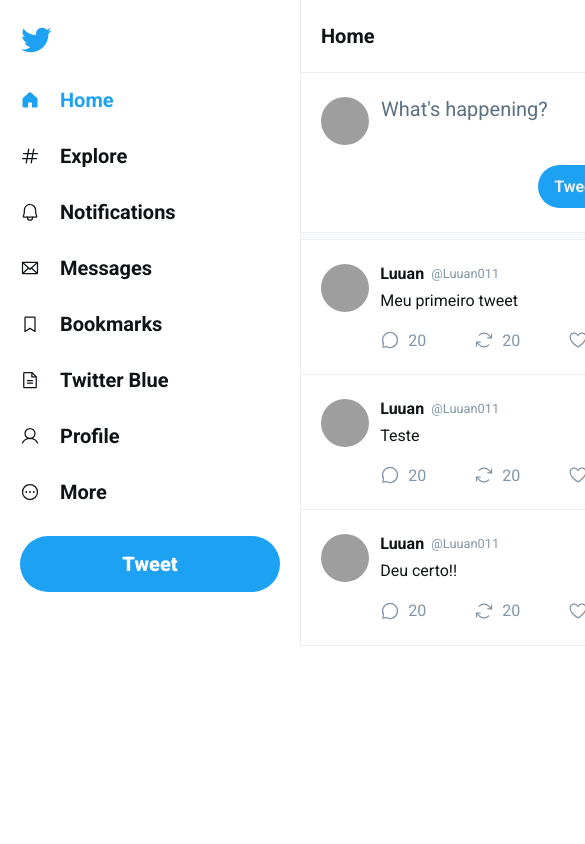
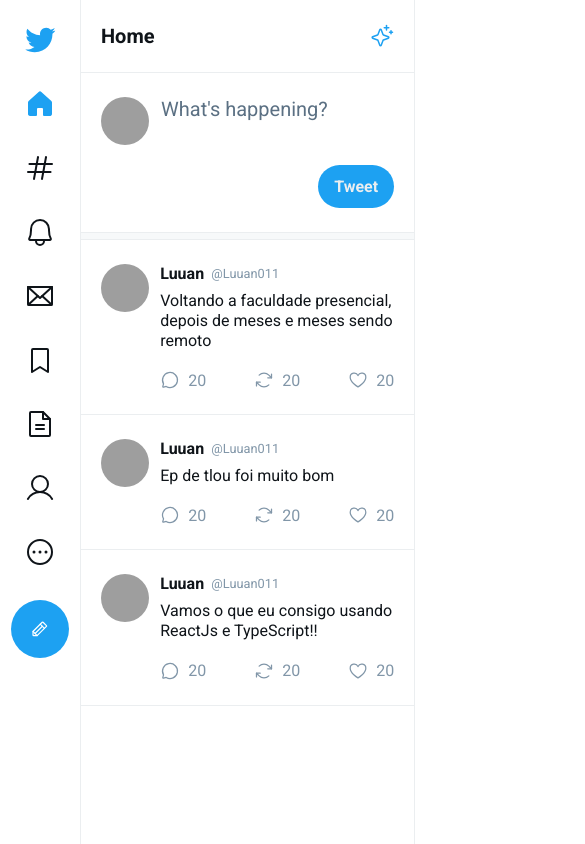
Before and after one commit to Luuan11/react-twitter-ui, a React (Vite) app: page / in a window 390 px wide. Shown: the top 844 px of the page, 585 px wide, since content can reach past the window. Built offline with nearby package versions, Linux system fonts and the light colour scheme; grey boxes are pictures that could not be loaded.

Commit message:
:rocket: Project Done

```diff
--- a/src/components/Sidebar.css
+++ b/src/components/Sidebar.css
@@ -17,6 +17,11 @@
     gap: 2rem;
 }
 
+.sidebar-nav a svg{
+    width: 2rem;
+    height: 2rem;
+}
+
 .sidebar-nav a{
     display: flex;
     align-items: center;
@@ -33,7 +38,7 @@
 .sidebar .sidebar-btn{
     background: var(--twitter-color);
     border-radius: 9999px;
-    padding: 1rem;
+    padding: 1.2rem;
     display: flex;
     justify-content: center;
     width: 100%;
@@ -44,6 +49,25 @@
     border: none;
 }
 
+.sidebar-btn svg{
+    display: none;
+}
+
 .sidebar .sidebar-btn:hover{
     filter: brightness(0.9);
 }
+
+@media (max-width: 780px){
+    .sidebar{
+        padding: 1.5rem 0.7rem;
+        align-items: center;
+    }
+
+    .sidebar-nav a span, .sidebar-btn span{
+        display: none;
+    }
+
+    .sidebar-btn svg{
+        display: block;
+    }
+}
--- a/src/components/Sidebar.tsx
+++ b/src/components/Sidebar.tsx
@@ -1,8 +1,8 @@
 import twitterLogo from '../assets/twitter-logo.svg';
 
-import {DotsThreeCircle, User, FileText, BookmarkSimple, Envelope, Bell, Hash, House } from 'phosphor-react';
+import {DotsThreeCircle, User, FileText, BookmarkSimple, Envelope, Bell, Hash, House, Pencil } from 'phosphor-react';
 
-import { Link, NavLink } from 'react-router-dom';
+import { NavLink } from 'react-router-dom';
 
 import './Sidebar.css';
 
@@ -13,34 +13,37 @@
         <img src={twitterLogo} className="logo" alt="logo twitter" />
 
         <nav className="sidebar-nav">
-          <NavLink to="/" className='active'>
+          <NavLink to="/">
             <House weight='fill'/>
-            Home
+            <span>Home</span>
           </NavLink>
           <a href="">
             <Hash />
-            Explore</a>
+            <span>Explore</span></a>
           <a href="">
             <Bell />
-            Notifications</a>
+            <span>Notifications</span></a>
           <a href="">
             <Envelope />
-            Messages</a>
+            <span>Messages</span></a>
           <a href="">
             <BookmarkSimple />
-            Bookmarks</a>
+            <span>Bookmarks</span></a>
           <a href="">
             <FileText />
-            Twitter Blue</a>
+            <span>Twitter Blue</span></a>
           <a href="">
             <User />
-            Profile</a>
+            <span>Profile</span></a>
           <a href="">
             <DotsThreeCircle />
-            More</a>
+            <span>More</span></a>
         </nav>
 
-        <button className="sidebar-btn">Tweet</button>
+        <button className="sidebar-btn">
+          <span>Tweet</span>
+          <Pencil />
+          </button>
       </aside>
     )
 }
--- a/src/global.css
+++ b/src/global.css
@@ -25,16 +25,3 @@
 a{
     color: inherit;
 }
-
-/* twitter page */
-.layout {
-    margin: 0 auto;
-    max-width: 1000px;
-    display: grid;
-    grid-template-columns: 300px 1fr;
-}
-
-.content{
-    border-left: 1px solid #ebeef0;
-    border-right: 1px solid #ebeef0;
-}
--- /dev/null
+++ b/src/layouts/Default.css
@@ -0,0 +1,19 @@
+/* twitter page */
+.layout {
+    margin: 0 auto;
+    max-width: 1000px;
+    min-height: 100vh;
+    display: grid;
+    grid-template-columns: 300px 1fr;
+}
+
+.content{
+    border-left: 1px solid #ebeef0;
+    border-right: 1px solid #ebeef0;
+}
+
+@media (max-width: 780px){
+    .layout{
+        grid-template-columns: 80px 1fr;
+    }
+}
--- a/src/layouts/Default.tsx
+++ b/src/layouts/Default.tsx
@@ -1,6 +1,7 @@
 import { Outlet } from "react-router-dom";
+import { Sidebar } from "../components/Sidebar";
 
-import { Sidebar } from "../components/Sidebar";
+import './Default.css'
 
 export function Default() {
     return(
--- a/src/pages/Status.css
+++ b/src/pages/Status.css
@@ -24,7 +24,7 @@
     flex: 1;
     border: 0;
     font-size: 1rem;
-    font-weight: 600;
+    font-weight: 400;
     margin-top: 1.25rem;
     resize: none;
 }
--- a/src/pages/Status.tsx
+++ b/src/pages/Status.tsx
@@ -1,9 +1,10 @@
-import { FormEvent, useState } from "react"
+import { FormEvent, KeyboardEvent, useState } from "react"
 import { Header } from "../components/Header"
 import { Separator } from "../components/Separator"
 import { Tweet } from "../components/Tweet"
 
 import './Status.css'
+import { PaperPlaneRight } from "phosphor-react"
 
 export function Status(){
     const [newAnswer, setNewAnswer] = useState('')
@@ -13,21 +14,26 @@
         'Verdade',
     ])
 
-    function createNewAnswer(event: FormEvent){
+    function createNewAnswer(event: FormEvent) {
         event.preventDefault()
 
-        setAnswers([...answers, newAnswer])
+        setAnswers([newAnswer, ...answers])
+        setNewAnswer('')
+      }
 
-        //deletando o value do textarea
-        setNewAnswer('')
-    }
+      function handleHotkeySubmit(event: KeyboardEvent) {
+        if (event.key === 'Enter') {
+          setAnswers([newAnswer, ...answers])
+          setNewAnswer('')
+        }
+      }
 
     return(
         <main className="status">
 
             <Header title='Tweet' />
 
-            <Tweet content="Lorem ipsum dolor sit amet, consectetur adipisicing elit. Aliquid perspiciatis soluta voluptatum ratione veniam repellat enim impedit natus quae voluptate autem, itaque quia dicta iusto delectus dolorum ipsam sequi quidem!" />
+            <Tweet content="Olá passarinhos azuis, me chamo Luan Fernando e sou fascinado por programação e gosto muito de tecnologia, quero muito me tornar dev front-end, alguém tem uma dica ai hein hein? " />
 
             <Separator />
 
@@ -37,13 +43,18 @@
                     <textarea
                     id="tweet"
                     placeholder="Tweet your answer"
+                    value={newAnswer}
+                    onKeyDown={handleHotkeySubmit}
                     onChange={(event) =>[
                         setNewAnswer(event.target.value)
                     ]}
                      />
                 </label>
 
-                <button type="submit">Answer</button>
+                <button type="submit">
+                    <PaperPlaneRight />
+                    <span>Answer</span>
+                </button>
             </form>
 
             {answers.map(answers => {
--- a/src/pages/Timeline.tsx
+++ b/src/pages/Timeline.tsx
@@ -1,4 +1,4 @@
-import { FormEvent, useState } from "react";
+import { FormEvent, KeyboardEvent, useState } from "react";
 import { Header } from "../components/Header";
 import { Separator } from "../components/Separator";
 import { Tweet } from "../components/Tweet";
@@ -10,9 +10,9 @@
 export function Timeline(){
     const [newTweet, setNewTweet] = useState('')
     const [tweets, setTweets] = useState([
-        'Meu primeiro tweet',
-        'Teste',
-        'Deu certo!!'
+        'Voltando a faculdade presencial, depois de meses e meses sendo remoto',
+        'Ep de tlou foi muito bom',
+        'Vamos o que eu consigo usando ReactJs e TypeScript!!'
     ])
 
     function createNewTweet(event: FormEvent){
@@ -21,7 +21,15 @@
         setTweets([...tweets, newTweet])
 
         //deletando o value do textarea
-        setNewTweet('')
+        setNewTweet('');
+    }
+
+    function handleHotKeySubmit(event: KeyboardEvent){
+        if(event.key === 'Enter'){
+            setTweets([newTweet, ...tweets])
+
+            setNewTweet('');
+        }
     }
 
     return(
@@ -36,6 +44,7 @@
                     id="tweet"
                     placeholder="What's happening? "
                     value={newTweet}
+                    onKeyDown={handleHotKeySubmit}
                     onChange={(event) => {
                         setNewTweet(event.target.value);
                     }}/>
```
